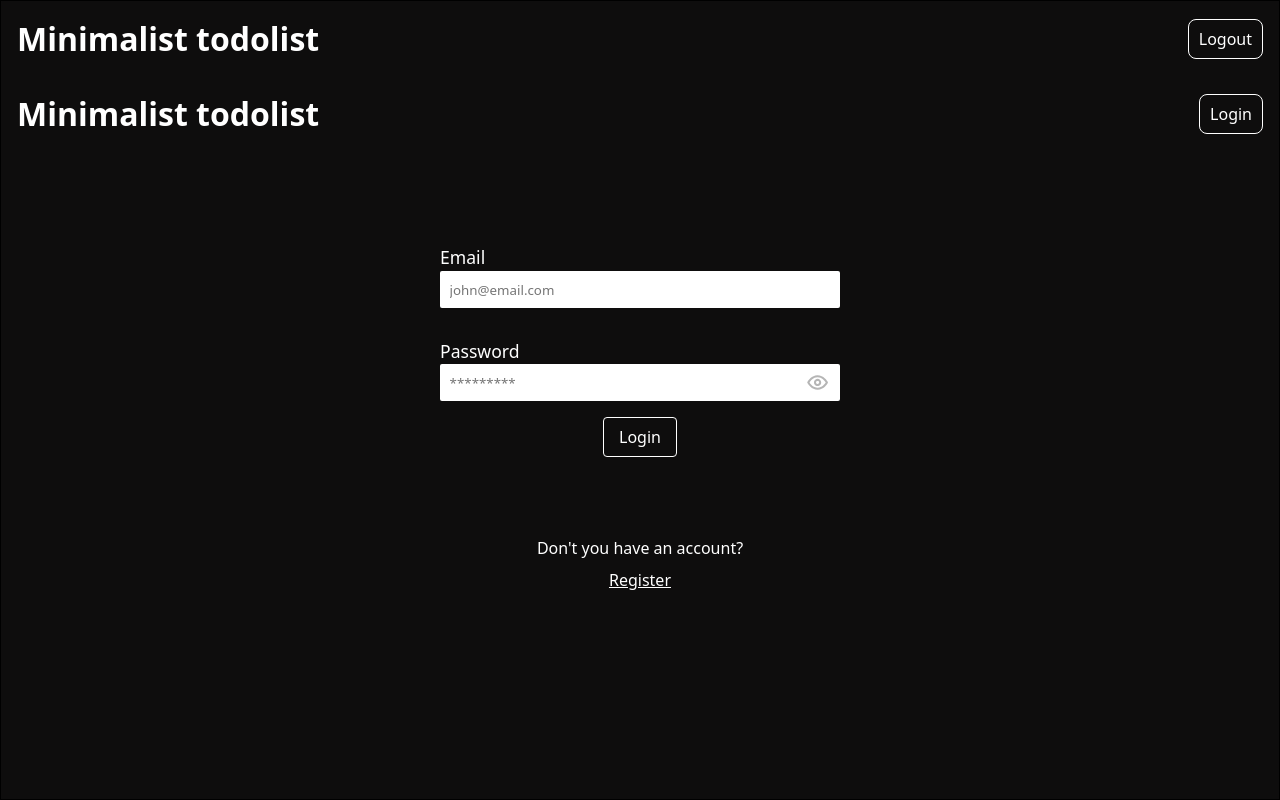
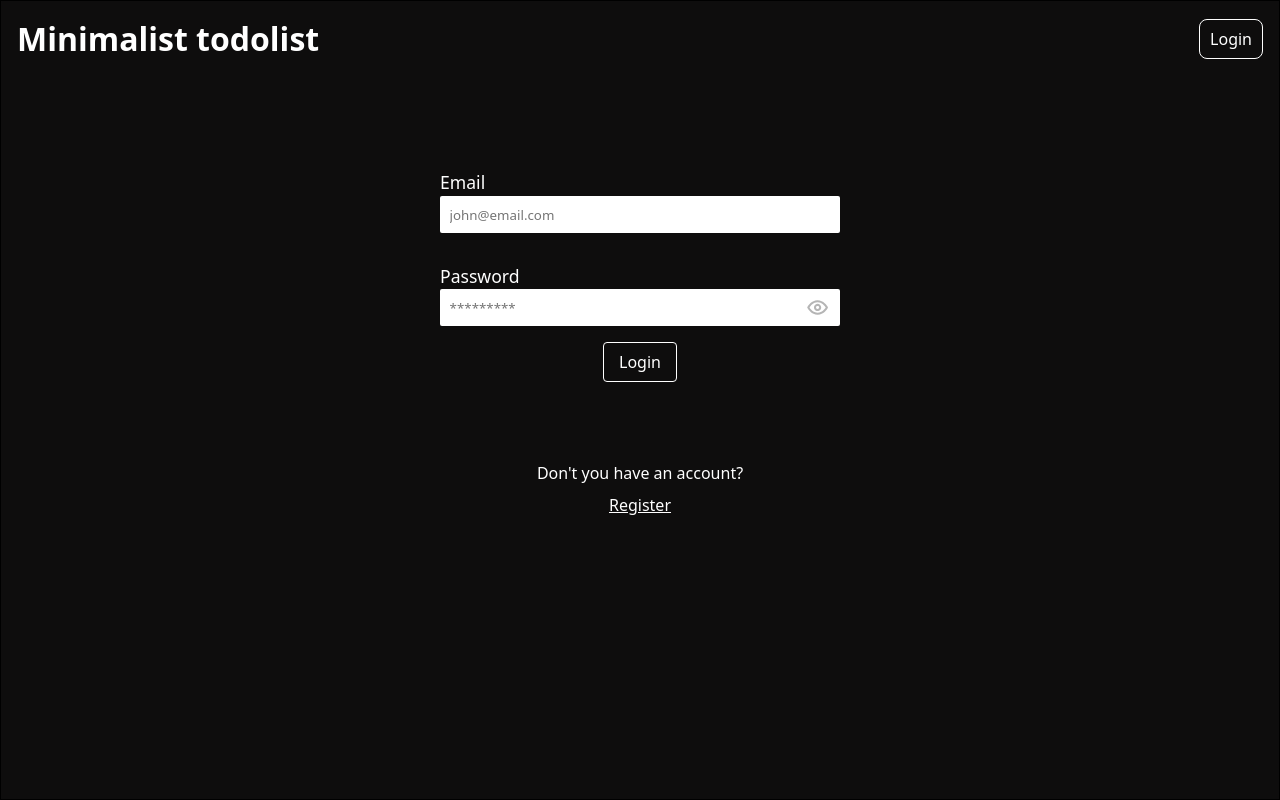
Before and after one commit to LucasGitHubx/minimalist-todo, a React (Vite) app: page /todo/login in a window 1280 px wide. Built offline with nearby package versions, Linux system fonts and the light colour scheme; no server answers; sample sign-in values are in the browser's storage.

Commit message:
I added some logic on the MainLayout, if the user isn't logged in, they will be redirected to the login page

```diff
--- a/src/layouts/MainLayout.tsx
+++ b/src/layouts/MainLayout.tsx
@@ -1,14 +1,22 @@
-import { NavLink, Outlet } from "react-router-dom";
+import { onAuthStateChanged, User } from "firebase/auth";
+import { Outlet, Navigate } from "react-router-dom";
+import { useState, useEffect } from "react";
+import { auth } from "../firebase/connection";
+
 import "./mainLayout.css";
 
 export default function MainLayout() {
+  const [user, setUser] = useState<User | null>();
+
+  useEffect(() => {
+    onAuthStateChanged(auth, (user) => {
+      setUser(user);
+    });
+  });
+
   return (
     <>
-      <header>
-        <h1>Minimalist todolist</h1>
-        <NavLink to="">Logout</NavLink>
-      </header>
-
+      {user === null ? <Navigate to="/todo/login" /> : undefined}
       <Outlet />
     </>
   );
```
